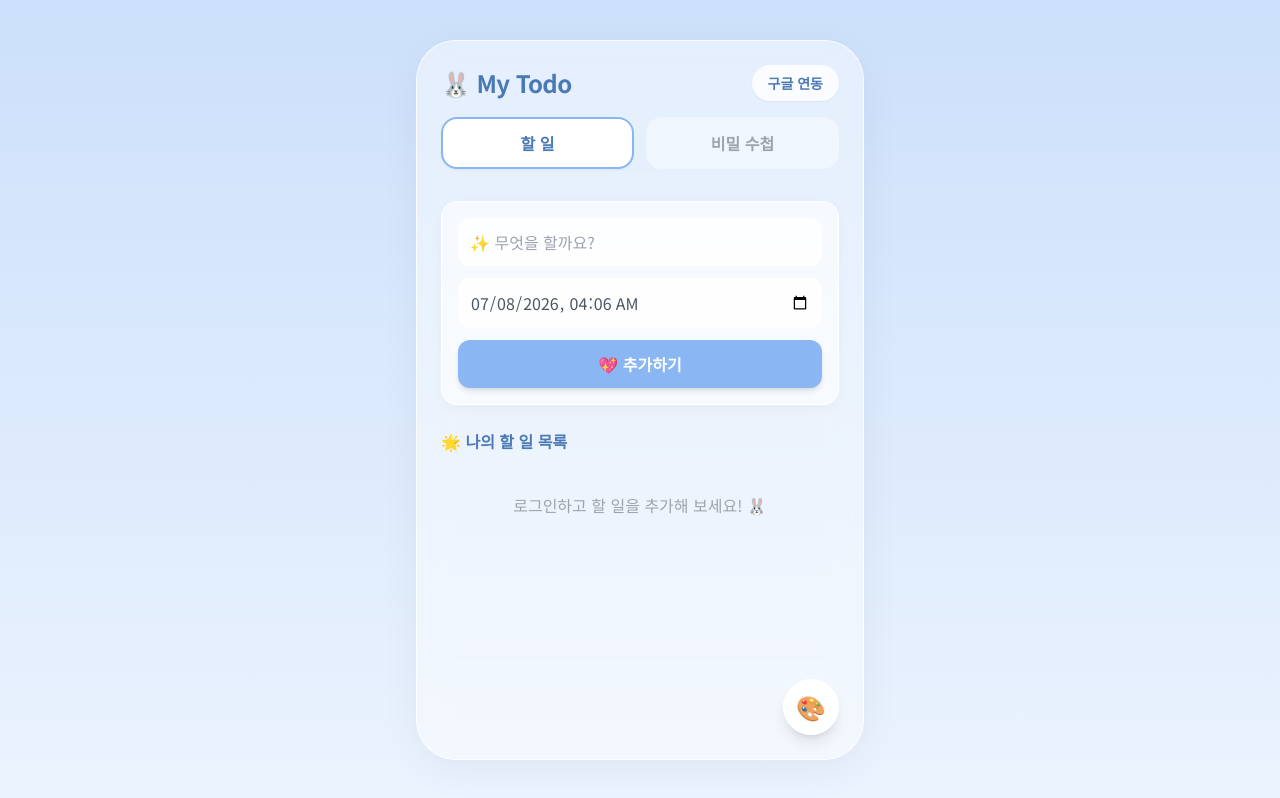
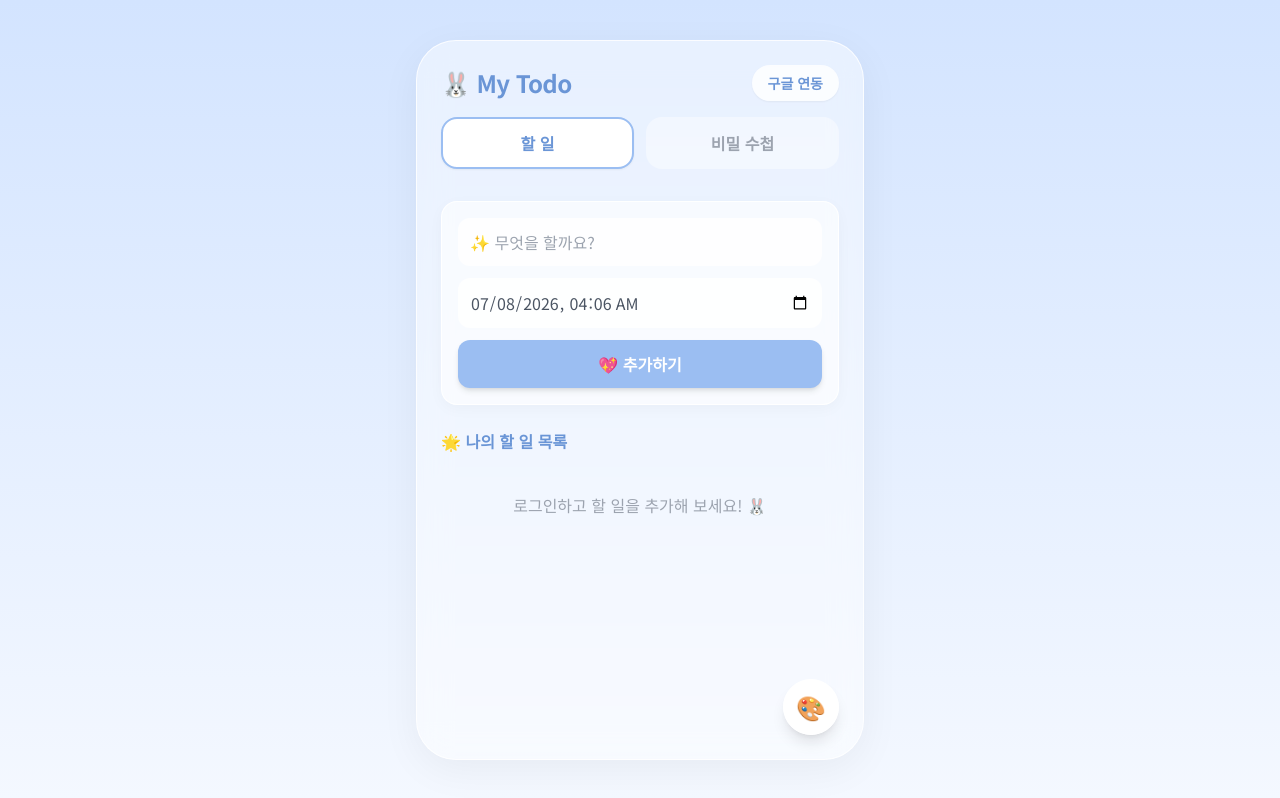
Before and after one commit to ormal365-cmd/TO-DO, a plain HTML site: page index.html in a window 1280 px wide. Drawn offline with nearby package versions, Linux system fonts and the light colour scheme; no server answers.

Commit message:
Update index.html

```diff
--- a/index.html
+++ b/index.html
@@ -8,42 +8,38 @@
     <style>
         @import url('https://fonts.googleapis.com/css2?family=Nunito:wght@400;700;900&family=Noto+Sans+KR:wght@400;700&display=swap');
 
-        /*
-           🎨 Todoary 스타일의 맑고 우유빛 도는 파스텔 그라데이션 완벽 재현!
-           하얀색(#FFF)으로 끊기지 않고, 해당 색상의 아주 연한 톤으로 자연스럽게 이어집니다.
-        */
         :root {
             /* 기본 (블루) */
-            --bg-start: #cce0fb;
-            --bg-end: #ebf3fe;
-            --primary: #8ab6f4;
-            --text-main: #4a7ab5;
+            --bg-start: #d3e4ff;
+            --bg-end: #f4f8ff;
+            --primary: #9bbef2;
+            --text-main: #6a95d6;
         }
         [data-theme="mint"] {
             /* 메론소다 (민트) */
-            --bg-start: #ccebda;
-            --bg-end: #eaf5ee;
-            --primary: #7dce9e;
-            --text-main: #4a9466;
+            --bg-start: #d4f0df;
+            --bg-end: #f2fbf5;
+            --primary: #94d4b2;
+            --text-main: #69af8a;
         }
         [data-theme="pink"] {
             /* 딸기우유 (핑크) */
-            --bg-start: #ffc0cb;
-            --bg-end: #ffe6ea;
-            --primary: #ff8ba7;
-            --text-main: #d15676;
+            --bg-start: #ffd1da;
+            --bg-end: #fff5f7;
+            --primary: #ffadbc;
+            --text-main: #e07489;
         }
         [data-theme="purple"] {
             /* 라벤더 (퍼플) */
-            --bg-start: #d6ccfa;
-            --bg-end: #f2effe;
-            --primary: #a794f0;
-            --text-main: #7660c4;
+            --bg-start: #e1d8ff;
+            --bg-end: #f7f5ff;
+            --primary: #bcaaf2;
+            --text-main: #937dc9;
         }
 
         body {
             font-family: 'Noto Sans KR', 'Nunito', sans-serif;
-            /* 화면 끝까지 부드럽게 이어지는 그라데이션 */
+            /* 화면 끝까지 해당 색상의 가장 연한 톤(bg-end)으로 부드럽게 이어집니다! */
             background: linear-gradient(180deg, var(--bg-start) 0%, var(--bg-end) 100%);
             background-attachment: fixed;
             background-size: cover;
@@ -68,7 +64,6 @@
         .theme-bg { background-color: var(--primary); color: white; }
         .theme-border { border-color: var(--primary); }
 
-        /* 커스텀 스크롤바 */
         ::-webkit-scrollbar { width: 6px; }
         ::-webkit-scrollbar-track { background: transparent; }
         ::-webkit-scrollbar-thumb { background: rgba(255,255,255,0.8); border-radius: 10px; }
@@ -76,13 +71,13 @@
         .pop-in { animation: popIn 0.4s cubic-bezier(0.175, 0.885, 0.32, 1.275) forwards; }
         @keyframes popIn { 0% { transform: scale(0.95); opacity: 0; } 100% { transform: scale(1); opacity: 1; } }
 
-        /* 테마 선택 버튼 (크기를 아담하고 귀엽게 축소!) */
+        /* 테마 스와치 (글씨 없이 영롱한 그라데이션만!) */
         .color-swatch {
             width: 100%;
-            height: 50px; /* 기존 80px에서 50px로 확 줄였습니다! */
-            border-radius: 12px; /* 크기에 맞춰 모서리 둥글기도 예쁘게 조절 */
-            border: 2px solid rgba(255, 255, 255, 0.8);
-            box-shadow: 0 4px 10px rgba(0,0,0,0.05);
+            height: 50px;
+            border-radius: 12px;
+            border: 2px solid rgba(255, 255, 255, 0.9);
+            box-shadow: 0 4px 15px rgba(0,0,0,0.05);
             transition: transform 0.2s;
         }
         .color-swatch:hover { transform: scale(1.05); }
@@ -92,15 +87,15 @@
 
     <div class="glass w-full max-w-md rounded-[2.5rem] flex flex-col h-[750px] max-h-[90vh] pop-in relative overflow-hidden">
 
-        <!-- 상단 헤더 & 로그인 버튼 -->
+        <!-- 상단 헤더 & 로그인/로그아웃 버튼 -->
         <div class="flex justify-between items-center p-6 pb-2">
             <h1 class="text-2xl font-black theme-text tracking-tight">🐰 My Todo</h1>
-            <button id="loginBtn" onclick="loginWithGoogle()" class="px-4 py-2 bg-white/80 rounded-full font-bold text-sm shadow-sm hover:bg-white transition-colors theme-text">
+            <!-- 클릭 시 toggleLogin 함수 실행으로 변경 -->
+            <button id="loginBtn" onclick="toggleLogin()" class="px-4 py-2 bg-white/80 rounded-full font-bold text-sm shadow-sm hover:bg-white transition-colors theme-text">
                 구글 연동
             </button>
         </div>
 
-        <!-- 탭 영역 -->
         <div class="flex px-6 py-2 gap-3 relative z-10">
             <button id="tab-todo-btn" onclick="switchTab('todo')" class="flex-1 py-3 rounded-2xl font-bold bg-white shadow-sm border-2 theme-border theme-text transition-all">할 일</button>
             <button id="tab-acc-btn" onclick="switchTab('account')" class="flex-1 py-3 rounded-2xl font-bold bg-white/40 text-gray-400 border-2 border-transparent transition-all">비밀 수첩</button>
@@ -140,20 +135,20 @@
         </button>
     </div>
 
-    <!-- 테마 선택 모달 (글씨 없이 4가지 색상만!) -->
+    <!-- 테마 선택 모달 (4가지 컬러) -->
     <div id="themeModal" class="fixed inset-0 bg-black/30 backdrop-blur-sm hidden flex items-center justify-center z-50 transition-opacity p-4">
         <div class="glass-card p-8 rounded-[2rem] w-full max-w-sm shadow-2xl space-y-6 pop-in">
             <h2 class="text-xl font-black theme-text text-center">🎨 테마 변경</h2>
 
             <div class="grid grid-cols-2 gap-4">
                 <!-- 기본 (Blue) -->
-                <button onclick="setTheme('blue')" class="color-swatch" style="background: linear-gradient(180deg, #cce0fb 0%, #ebf3fe 100%);"></button>
+                <button onclick="setTheme('blue')" class="color-swatch" style="background: linear-gradient(180deg, #d3e4ff 0%, #f4f8ff 100%);"></button>
                 <!-- 메론소다 (Mint) -->
-                <button onclick="setTheme('mint')" class="color-swatch" style="background: linear-gradient(180deg, #ccebda 0%, #eaf5ee 100%);"></button>
+                <button onclick="setTheme('mint')" class="color-swatch" style="background: linear-gradient(180deg, #d4f0df 0%, #f2fbf5 100%);"></button>
                 <!-- 딸기우유 (Pink) -->
-                <button onclick="setTheme('pink')" class="color-swatch" style="background: linear-gradient(180deg, #ffc0cb 0%, #ffe6ea 100%);"></button>
+                <button onclick="setTheme('pink')" class="color-swatch" style="background: linear-gradient(180deg, #ffd1da 0%, #fff5f7 100%);"></button>
                 <!-- 라벤더 (Purple) -->
-                <button onclick="setTheme('purple')" class="color-swatch" style="background: linear-gradient(180deg, #d6ccfa 0%, #f2effe 100%);"></button>
+                <button onclick="setTheme('purple')" class="color-swatch" style="background: linear-gradient(180deg, #e1d8ff 0%, #f7f5ff 100%);"></button>
             </div>
 
             <button onclick="document.getElementById('themeModal').classList.add('hidden')" class="w-full py-3 bg-white hover:bg-gray-50 transition-colors rounded-xl font-bold text-gray-500 border border-gray-200 shadow-sm">
@@ -162,13 +157,12 @@
         </div>
     </div>
 
-    <!-- 구글 파이어베이스 (Firebase) 불러오기 -->
     <script src="https://www.gstatic.com/firebasejs/9.22.1/firebase-app-compat.js"></script>
     <script src="https://www.gstatic.com/firebasejs/9.22.1/firebase-auth-compat.js"></script>
     <script src="https://www.gstatic.com/firebasejs/9.22.1/firebase-firestore-compat.js"></script>
 
     <script>
-        // 🚨 [매우 중요] 여기에 발급받으신 진짜 API KEY 코드를 다시 덮어써주세요!
+        // 🚨 여기에 발급받으신 진짜 API KEY 코드를 다시 덮어써주세요! 🚨
         const firebaseConfig = {
             apiKey: "AIzaSyAmno-w_qs5wlTM58y7x_zCQU2hjnlHdkM",
             authDomain: "cute-todo-app-65054.firebaseapp.com",
@@ -178,7 +172,6 @@
             appId: "1:323001649797:web:aa34d1883c313cf10f37ec"
         };
 
-        // Firebase 시작!
         let app, auth, db;
         try {
             app = firebase.initializeApp(firebaseConfig);
@@ -190,26 +183,21 @@
 
         let currentUser = null;
 
-        // 🎨 테마 설정 함수
         function setTheme(theme) {
             document.documentElement.setAttribute('data-theme', theme);
             document.getElementById('themeModal').classList.add('hidden');
-            // 로컬 스토리지에 테마 저장 (새로고침해도 유지)
             localStorage.setItem('cuteTodoTheme', theme);
         }
 
-        // 초기 테마 불러오기
         window.onload = () => {
             const savedTheme = localStorage.getItem('cuteTodoTheme');
             if(savedTheme) setTheme(savedTheme);
 
-            // 날짜 기본값 설정
             const now = new Date();
             now.setMinutes(now.getMinutes() - now.getTimezoneOffset());
             document.getElementById('timeInput').value = now.toISOString().slice(0,16);
         };
 
-        // 탭 전환 함수
         function switchTab(tab) {
             const todoTab = document.getElementById('tab-todo');
             const accTab = document.getElementById('tab-account');
@@ -231,25 +219,35 @@
             }
         }
 
-        // 🔐 구글 로그인 함수
-        function loginWithGoogle() {
+        // 🔐 로그인/로그아웃 전환 함수 (새로 추가됨!)
+        function toggleLogin() {
+            if (currentUser) {
+                // 이미 로그인된 상태면 로그아웃 실행
+                if(confirm("로그아웃 하시겠습니까?")) {
+                    auth.signOut().then(() => {
+                        alert("로그아웃 되었습니다!");
+                    }).catch((error) => {
+                        alert("로그아웃 에러: " + error.message);
+                    });
+                }
+            } else {
+                // 로그인 안 된 상태면 로그인 창 띄우기
                 if(firebaseConfig.apiKey === "여기에_복사한_API_KEY_붙여넣기") {
                     alert("앗! 코드 안쪽에 파이어베이스 진짜 '열쇠(Config)'를 덮어써주셔야 해요!");
                     return;
                 }
-
                 const provider = new firebase.auth.GoogleAuthProvider();
                 auth.signInWithPopup(provider).catch((error) => {
                     alert(`로그인 에러: ${error.message}`);
                 });
             }
+        }
 
-        // 로그인 상태 감지
         if(auth) {
             auth.onAuthStateChanged((user) => {
                 if (user) {
                     currentUser = user;
-                    document.getElementById('loginBtn').innerText = user.displayName + "님 🐰";
+                    document.getElementById('loginBtn').innerText = user.displayName + "님 🐰 (로그아웃)";
                     document.getElementById('loginBtn').classList.add('bg-green-100', 'text-green-700');
                     loadTasks();
                     loadAccounts();
@@ -263,7 +261,6 @@
             });
         }
 
-        // 🐰 할 일 추가
         async function addTask() {
             if (!currentUser) return alert("먼저 우측 상단에서 구글 연동을 해주세요! 🥺");
 
@@ -285,7 +282,6 @@
             }
         }
 
-        // 🐰 할 일 불러오기 (실시간)
         function loadTasks() {
             if (!currentUser) return;
 
@@ -335,7 +331,6 @@
             }
         }
 
-        // 🔒 비밀 수첩 추가
         async function addAccount() {
             if (!currentUser) return alert("먼저 구글 연동을 해주세요! 🥺");
 
@@ -360,7 +355,6 @@
             }
         }
 
-        // 🔒 비밀 수첩 불러오기
         function loadAccounts() {
             if (!currentUser) return;
 
```
Lines whose indentation alone changed are shown as unchanged.
